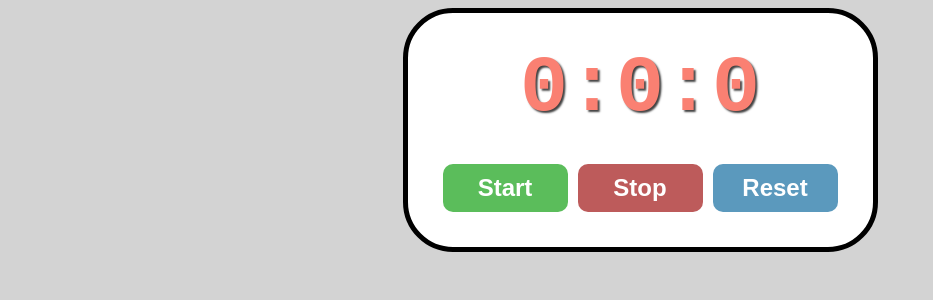
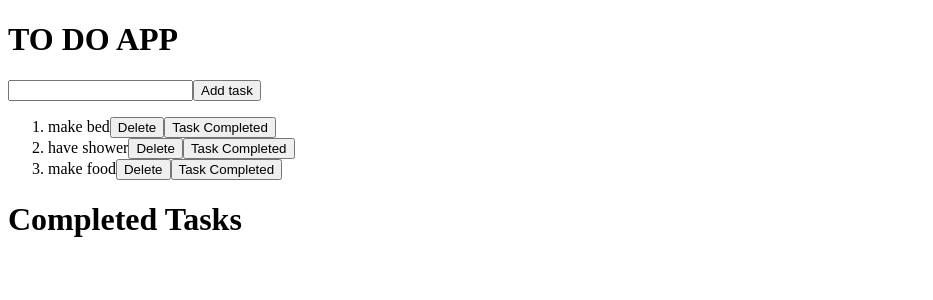
Before and after one commit to Daddanoy/react-course, a React (Vite) app in the folder my-react-ap/: page / in a window 1280 px wide. Shown: the top 300 px of the page, without its empty margins (0-933 px from the left). Built offline with nearby package versions, Linux system fonts and the light colour scheme.

Commit message:
MADE MY FIRST TODOLISTAPP WITH BARELY ANY HELP. AND ADDED A ISCOMPLETED TASK USING STATE

```diff
--- a/my-react-ap/src/App.jsx
+++ b/my-react-ap/src/App.jsx
@@ -1,6 +1,6 @@
+import ToDoApp from "./React Projects/ToDoList";
 
 
-import StopWatch from "./StopWatch"
 
 
 
@@ -10,7 +10,8 @@ function App() {
 
 return(<>
 
-<StopWatch/>
+<ToDoApp/>
+
 </>)
 }
 
--- /dev/null
+++ b/my-react-ap/src/React Projects/ToDoList.jsx
@@ -0,0 +1,73 @@
+import React, {useState} from 'react'
+
+
+function ToDoApp(){
+  const [tasks, setTasks] = useState(['make bed', 'have shower', 'make food']);
+  const [newTasks, setNewTask] = useState('');
+  const [completedTasks, setCompletedTasks] = useState([])
+
+
+
+
+
+  function handleInputChange(event){
+    setNewTask(event.target.value)
+
+
+  }
+
+  function addTask(){
+    if(newTasks.trim() === '') return;
+    setTasks(t=>[...t,newTasks])
+    setNewTask('')
+
+  }
+
+  function deleteTask(index){
+    const updatedTasks = tasks.filter((_, i)=> i !== index)
+    setTasks(updatedTasks)
+  }
+
+  function isCompleted(index){
+    /*const completedT = tasks.filter((_, i)=> i === index)
+    setCompletedTasks(c =>[...c,completedT])
+
+    const updatedTasks = tasks.filter((_, i)=> i !== index)
+    setTasks(updatedTasks)*/
+    const completedT = tasks[index]
+    setCompletedTasks(c=>[...c, completedT])
+    deleteTask(index)
+
+
+  }
+
+
+
+  return(<div>
+    <h1>TO DO APP</h1>
+    <input value = {newTasks} onChange={handleInputChange}type="text" />
+    <button onClick={addTask}>Add task</button>
+    <ol>
+      {tasks.map((task, index)=>
+         <li key={index}>{task}
+         <button onClick={()=>deleteTask(index)}>Delete</button>
+         <button onClick={()=>isCompleted(index)}>Task Completed</button>
+
+         </li>)}
+
+
+
+    </ol>
+    <h1>Completed Tasks</h1>
+    <ol>
+
+      {completedTasks.map((comp, index)=>
+      <li key={index}>{comp}</li>)}
+    </ol>
+  </div>)
+
+
+
+}
+
+export default ToDoApp
--- a/my-react-ap/src/index.css
+++ b/my-react-ap/src/index.css
@@ -190,7 +190,7 @@ DIGITAL CLOCK CSS
 
 */
 
-
+/*
 body{
   display: flex;
   flex-direction: column;
@@ -259,3 +259,4 @@ body{
   background-color: rgb(15, 70, 124);
 
 }
+CSS FOR STOPWATCH*/
```
